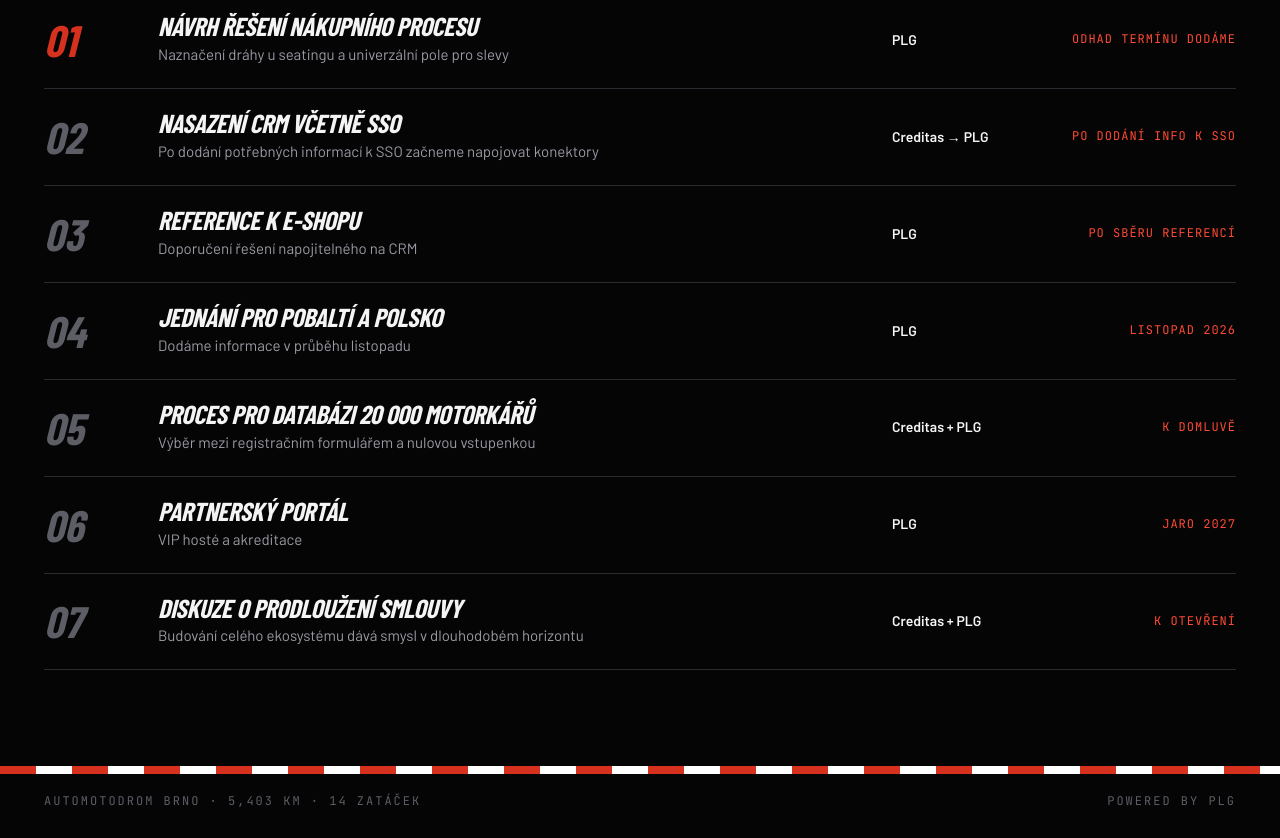
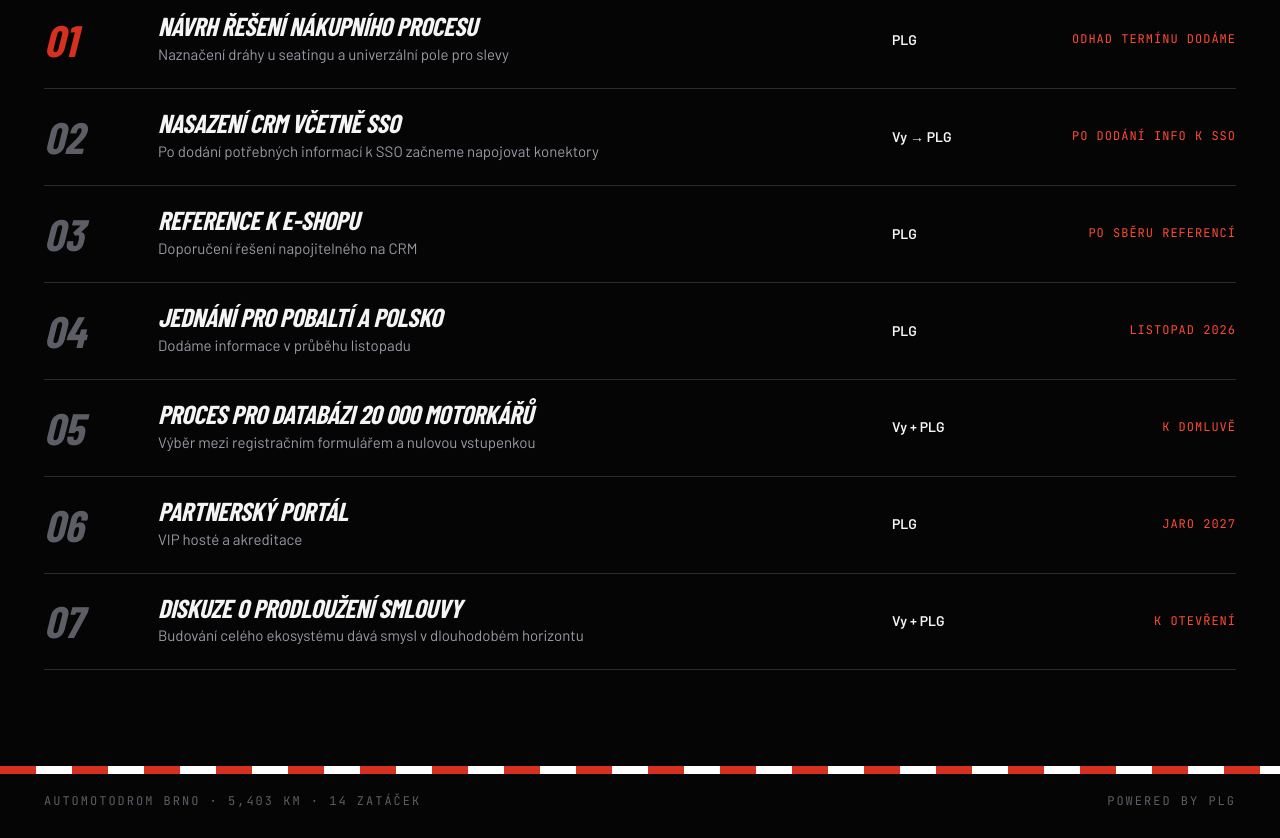
Before and after one commit to rknezu-svg/motogpfollowup, a plain HTML site: page index.html in a window 1280 px wide. Shown: the part 5580-6418 px from the top of the page. Drawn offline with nearby package versions, Linux system fonts and the light colour scheme; a web font is replaced by a local one.

Commit message:
Add files via upload

```diff
--- a/index.html
+++ b/index.html
@@ -518,12 +518,12 @@ footer .wrap{display:flex; flex-wrap:wrap; justify-content:space-between; gap:12
 
       <ol class="steps">
         <li><div><h3>Návrh řešení nákupního procesu</h3><p>Naznačení dráhy u seatingu a univerzální pole pro slevy</p></div><span class="o">PLG</span><span class="t">ODHAD TERMÍNU DODÁME</span></li>
-        <li><div><h3>Nasazení CRM včetně SSO</h3><p>Po dodání potřebných informací k SSO začneme napojovat konektory</p></div><span class="o">Creditas → PLG</span><span class="t">PO DODÁNÍ INFO K SSO</span></li>
+        <li><div><h3>Nasazení CRM včetně SSO</h3><p>Po dodání potřebných informací k SSO začneme napojovat konektory</p></div><span class="o">Vy → PLG</span><span class="t">PO DODÁNÍ INFO K SSO</span></li>
         <li><div><h3>Reference k e-shopu</h3><p>Doporučení řešení napojitelného na CRM</p></div><span class="o">PLG</span><span class="t">PO SBĚRU REFERENCÍ</span></li>
         <li><div><h3>Jednání pro Pobaltí a Polsko</h3><p>Dodáme informace v průběhu listopadu</p></div><span class="o">PLG</span><span class="t">LISTOPAD 2026</span></li>
-        <li><div><h3>Proces pro databázi 20 000 motorkářů</h3><p>Výběr mezi registračním formulářem a nulovou vstupenkou</p></div><span class="o">Creditas + PLG</span><span class="t">K DOMLUVĚ</span></li>
+        <li><div><h3>Proces pro databázi 20 000 motorkářů</h3><p>Výběr mezi registračním formulářem a nulovou vstupenkou</p></div><span class="o">Vy + PLG</span><span class="t">K DOMLUVĚ</span></li>
         <li><div><h3>Partnerský portál</h3><p>VIP hosté a akreditace</p></div><span class="o">PLG</span><span class="t">JARO 2027</span></li>
-        <li><div><h3>Diskuze o prodloužení smlouvy</h3><p>Budování celého ekosystému dává smysl v dlouhodobém horizontu</p></div><span class="o">Creditas + PLG</span><span class="t">K OTEVŘENÍ</span></li>
+        <li><div><h3>Diskuze o prodloužení smlouvy</h3><p>Budování celého ekosystému dává smysl v dlouhodobém horizontu</p></div><span class="o">Vy + PLG</span><span class="t">K OTEVŘENÍ</span></li>
       </ol>
     </div>
   </section>
```
